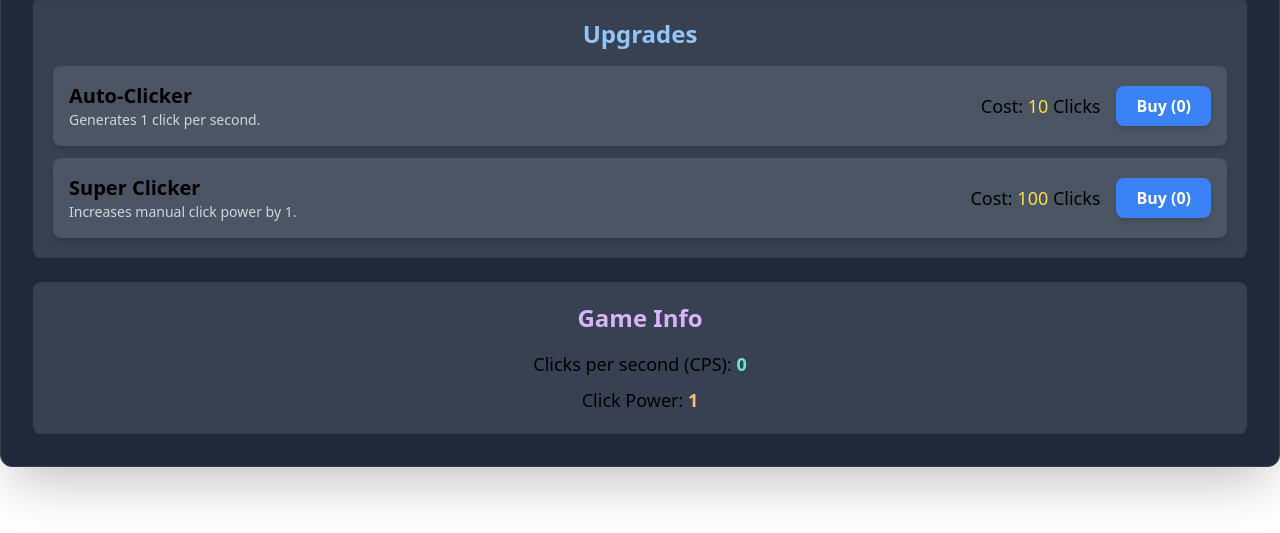
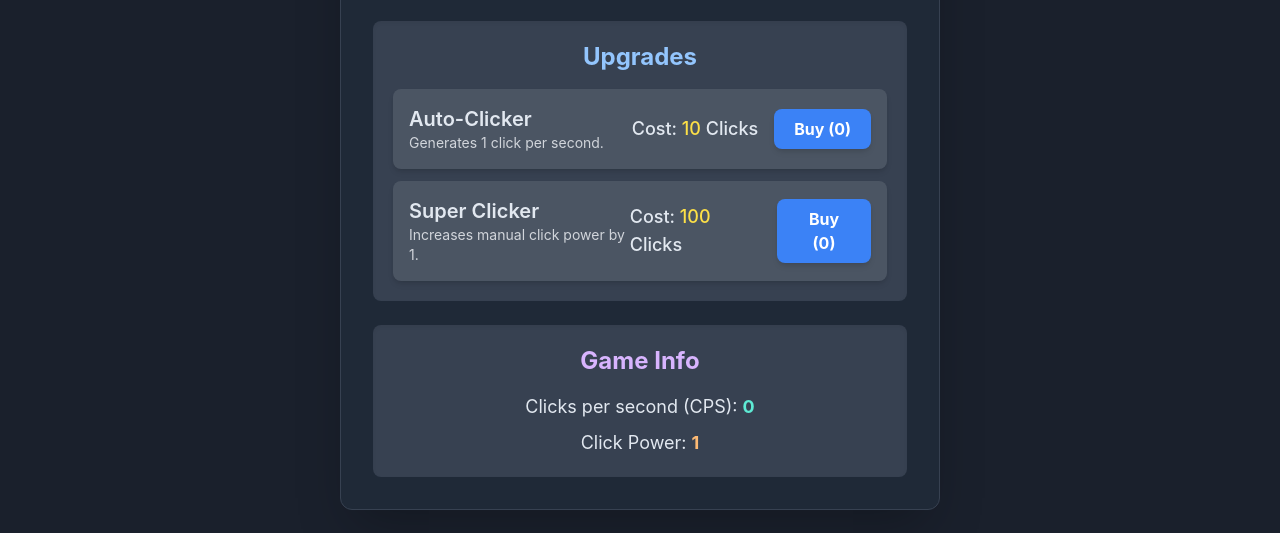
Before and after one commit to selenacohenlin/fifi-empire, a plain HTML site: page index.html in a window 1280 px wide. Shown: the part 267-800 px from the top of the page. Drawn offline with nearby package versions, Linux system fonts and the light colour scheme.

Commit message:
Update index.html

```diff
--- a/index.html
+++ b/index.html
@@ -3,10 +3,10 @@
 <head>
     <meta charset="UTF-8">
     <meta name="viewport" content="width=device-width, initial-scale=1.0">
-    <title>Simple Incremental Game</title>
+    <title>Tset inc</title>
     <!-- Tailwind CSS CDN -->
     <script src="https://cdn.tailwindcss.com"></script>
-
+   <link rel="stylesheet" type="text/css" href="game.css">
 </head>
 <body class="antialiased">
     <div class="game-container bg-gray-800 p-6 md:p-8 rounded-xl shadow-2xl border border-gray-700">
```
